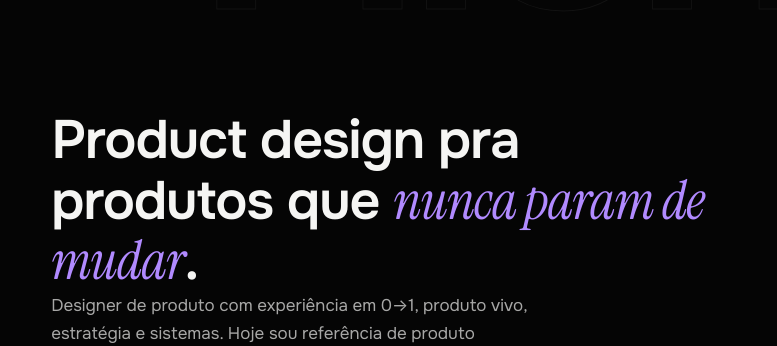
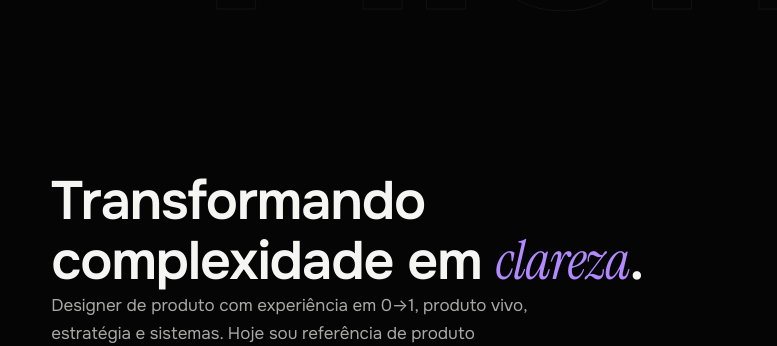
Before and after one commit to stsangelo/portfolio, a plain HTML site: page index.html in a window 1280 px wide. Shown: the part 289-635 px from the top of the page, 0-777 px from the left. Drawn offline with Linux system fonts and the light colour scheme.

Commit message:
Update hero section heading and text

```diff
--- a/index.html
+++ b/index.html
@@ -322,7 +322,7 @@ body.menu-open{overflow:hidden}
     <div class="badge"><span class="dot"></span><span data-en="Product Design · Minas Gerais, Brazil">Product Design · Minas Gerais, Brasil</span></div>
     <div class="hero-grid">
       <div>
-        <h1 data-en="Product design for products that <em>never stop changing</em>.">Product design pra produtos que <em>nunca param de mudar</em>.</h1>
+        <h1 data-en="Turning complexity <em>into clarity</em>.">Transformando complexidade em <em>clareza</em>.</h1>
         <div class="hero-lead" data-en="Product designer with experience in 0→1, live product, strategy and systems. Today I'm a product reference inside the STLFLIX ecosystem, following closely its transformation from a single product into a full platform.">Designer de produto com experiência em 0→1, produto vivo, estratégia e sistemas. Hoje sou referência de produto dentro do ecossistema STLFLIX, acompanhando de perto sua transformação de produto único pra plataforma completa.</div>
         <div class="hero-links">
           <a href="#work" class="primary" data-en="See selected work ↓">Ver os cases ↓</a>
```
